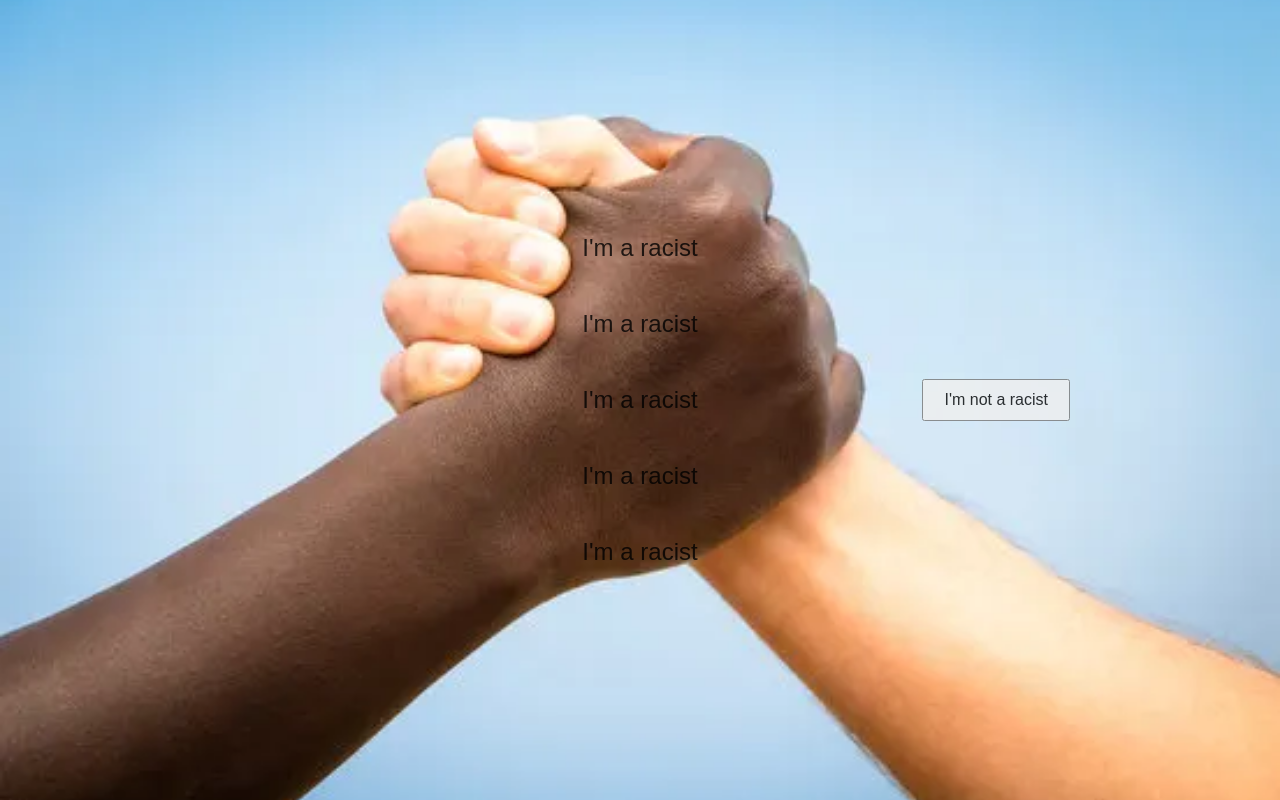
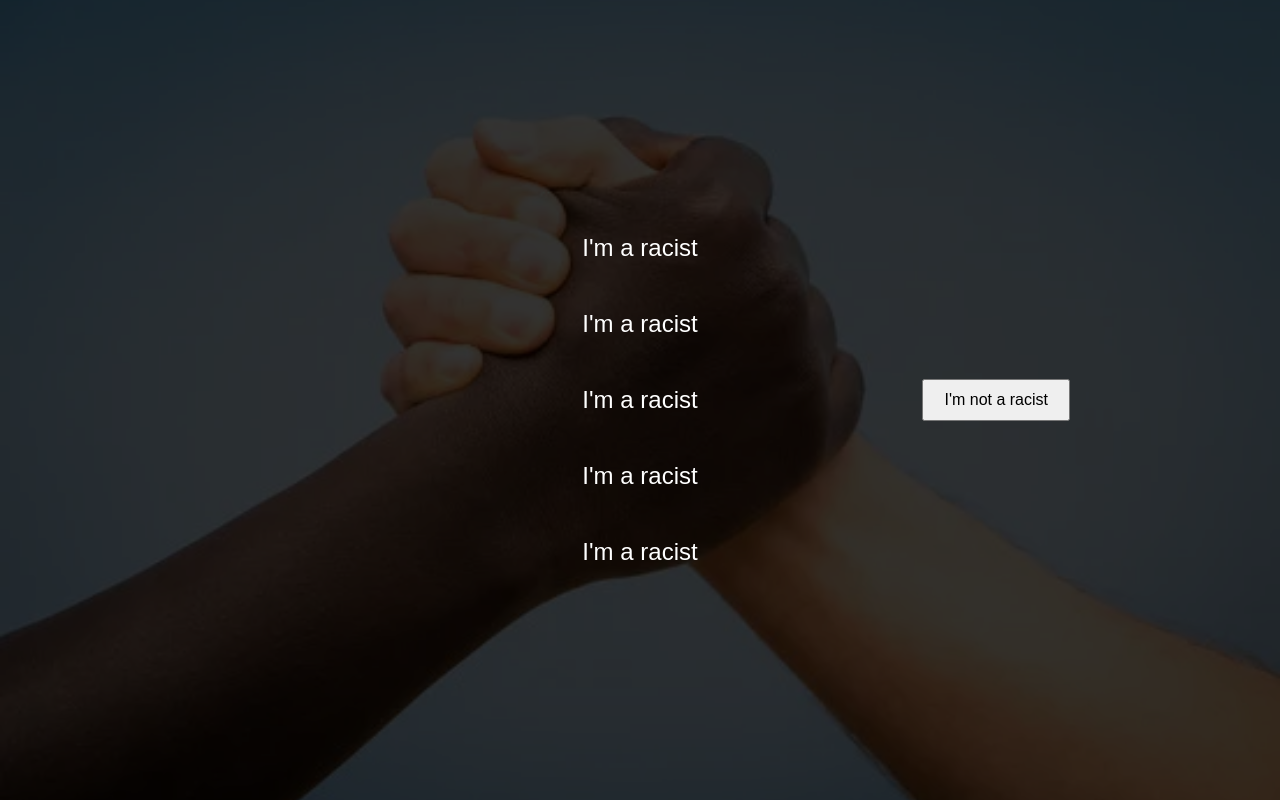
Before and after one commit to simontijanic/rasisme-nettsedt, a website: page index.html in a window 1280 px wide. Drawn offline with Linux system fonts and the light colour scheme.

Commit message:
Opacity image

```diff
--- a/script.js
+++ b/script.js
@@ -4,4 +4,7 @@ const stopButton = document.getElementById('stopButton');
 stopButton.addEventListener('click', () => {
     scrollingText.style.animationPlayState = 'paused';
     scrollingText.style.display = 'none'; // Remove the text when the button is pressed
+
+    // Set the background image opacity to 1
+    document.body.style.setProperty('--background-opacity', '1');
 });
--- a/style.css
+++ b/style.css
@@ -7,9 +7,22 @@ body {
     height: 100vh;
     margin: 0;
     overflow: hidden;
+    position: relative;
+    background-color: black;
+    color: white;
+}
+
+body::before {
+    content: '';
+    position: absolute;
+    top: 0;
+    left: 0;
+    width: 100%;
+    height: 100%;
     background: url('hand.jpg') no-repeat center center fixed;
     background-size: cover;
-    opacity: 0.8; /* Low opacity for the background image */
+    opacity: var(--background-opacity, 0.2); /* Use CSS variable for opacity */
+    z-index: -1;
 }
 
 .scrolling-text {
```
